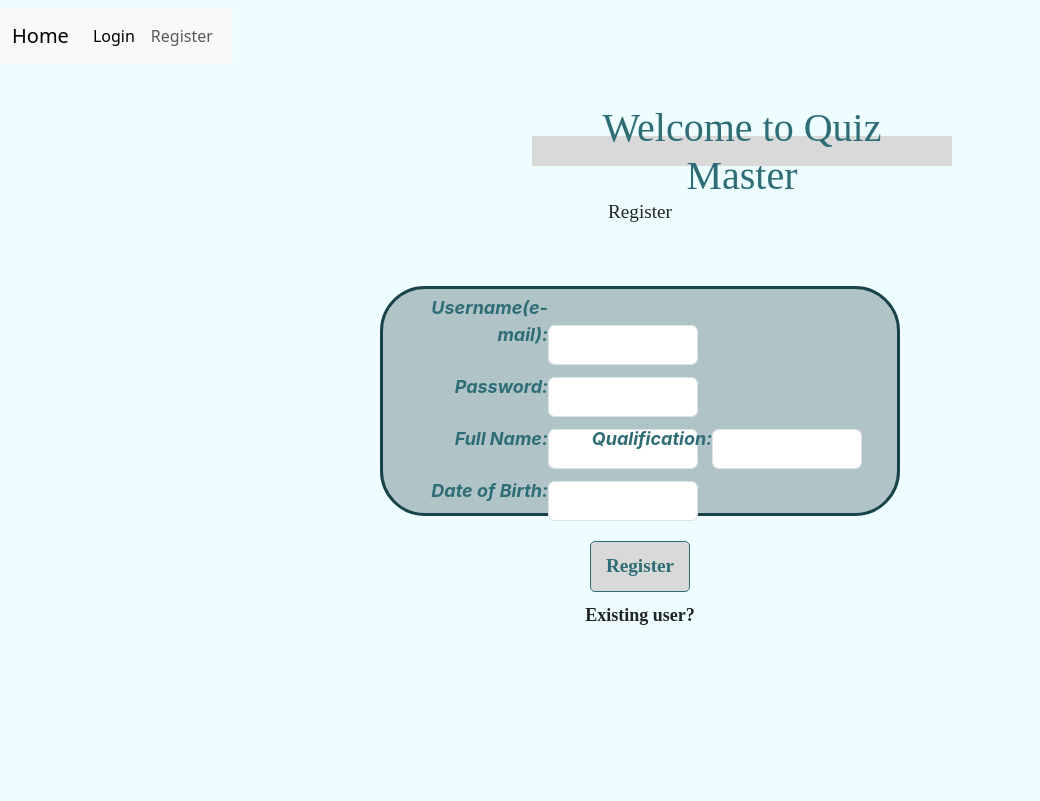
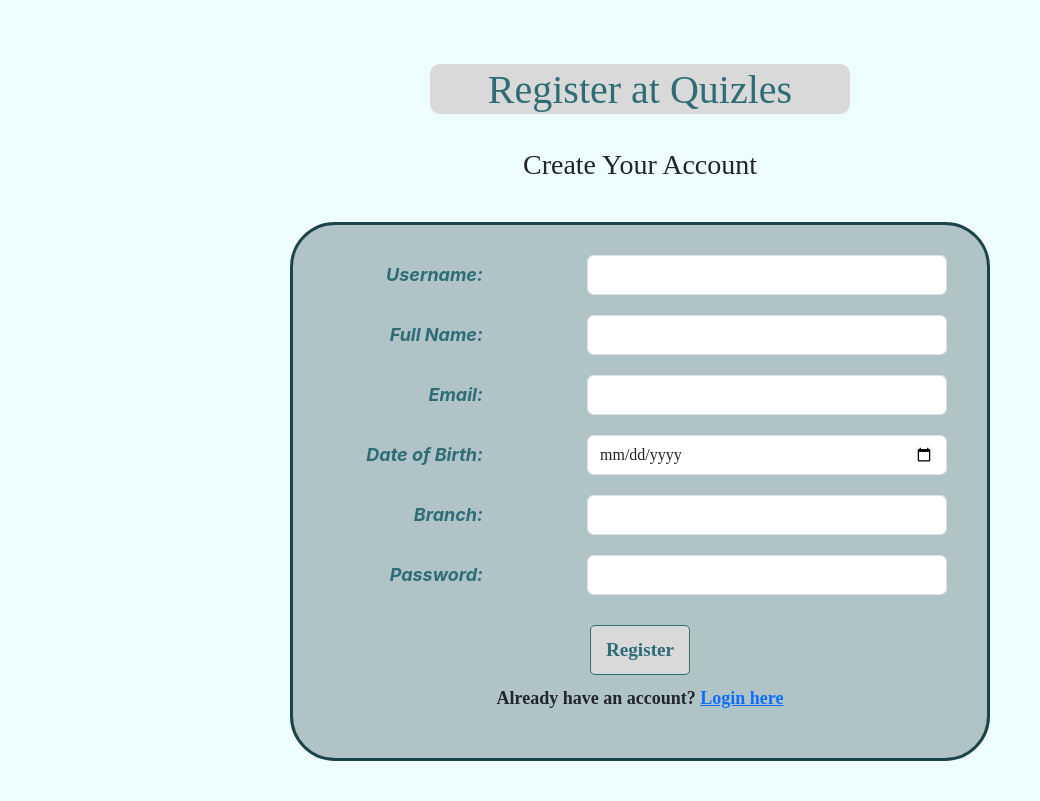
Before and after one commit to Riddhim-r/Quizles, a Flask app: page /register in a window 1280 px wide. Shown: the whole page, without its empty margins (0-1040 px from the left). Before the commit the page ends 625 px from the top, so only its background shows below. Run offline with Flask 3, Linux system fonts and the light colour scheme; lists and menus that the app fills with data are empty.

Commit message:
cleaned up pages

```diff
--- a/app.py
+++ b/app.py
@@ -1,14 +1,40 @@
-from flask import Flask, render_template, request, redirect, url_for, flash
-from config import Config  # Import config settings
-from models import db  # Import only db, not the entire models file
+import os
+from flask import Flask
+from datetime import datetime
+from config import Config
+from models import db, User
 
 app = Flask(__name__)
-app.config.from_object(Config)  # Load configuration from config class
+app.config.from_object(Config)
+db.init_app(app)
 
-db.init_app(app)  # Initialize the database with the app
+def ensure_admin_user():
+    admin = User.query.filter_by(username='admin').first()
+    if not admin:
+        admin_email = os.getenv("ADMIN_EMAIL", "admin@quizles.app")
+        admin_dob_str = os.getenv("ADMIN_DOB", "2000-01-01")
+        admin_dob = datetime.strptime(admin_dob_str, '%Y-%m-%d')
+
+        admin = User(
+            username='admin',
+            name='Admin',
+            email=admin_email,
+            dob=admin_dob,
+            is_admin=True
+        )
+        admin.password = 'admin123'
+        db.session.add(admin)
+        db.session.commit()
+        print("✅ Admin user created.")
+
+# 🔥 Now import routes after app is fully defined (no circular crash)
+from routes import *
 
 if __name__ == "__main__":
     with app.app_context():
-        db.create_all()  # Ensure tables are created before running
-    from routes import *  # Import routes after app is fully initialized.....placed here to avoid circular imports
-    app.run(debug=True)  # Runs on http://127.0.0.1:5000/
+        db.create_all()
+        ensure_admin_user()
+    app.run(debug=True)
+
+from commands import seed_branches
+app.cli.add_command(seed_branches)
--- a/routes.py
+++ b/routes.py
@@ -1,29 +1,70 @@
-from flask import render_template, request, flash, redirect, url_for
+from datetime import datetime
+from flask import render_template, request, flash, redirect, url_for, session
 from app import app
-from models import User
+from models import db, User
 
-@app.route('/')  # Define route directly
+@app.route('/')
 def index():
-    return render_template('index.html')
+    if 'user_id' not in session:
+        return redirect(url_for('login'))
+    return render_template('index.html', user=User.query.get(session['user_id']))
 
-@app.route('/login')  # Define another route for login
+@app.route('/login', methods=['GET', 'POST'])
 def login():
+    if request.method == 'POST':
+        username = request.form['username']
+        password = request.form['password']
+        user = User.query.filter_by(username=username).first()
+        if not user:
+            flash('User not found!', 'error')
+            return redirect(url_for('login'))
+        if not user.check_password(password):
+            flash('Incorrect password!', 'error')
+            return redirect(url_for('login'))
+        session['user_id'] = user.id  # <-- move inside POST block
+        flash('Login successful!', 'success')
+        return redirect(url_for('index'))
     return render_template('login.html')
 
-@app.route('/login', methods=['POST'])  # Define route for login with POST method
-def login_post():
-    username = request.form['username']
-    password = request.form['password']
-    user = User.query.filter_by(username=username).first()
-    if not user:
-        flash('User not found!')
+@app.route('/register', methods=['GET', 'POST'])
+def register():
+    from models import Branch  # Ensure Branch model is accessible
+
+    if request.method == 'POST':
+        username = request.form['username']
+        password = request.form['password']
+        name = request.form['name']
+        email = request.form['email']
+        dob = request.form['dob']
+        branch_id = request.form['branch_id']
+
+        if not username.strip() or not password.strip():
+            flash('Username and Password cannot be empty!', 'error')
+            return redirect(url_for('register'))
+
+        if User.query.filter_by(username=username).first():
+            flash('User already exists!', 'error')
+            return redirect(url_for('register'))
+
+        user = User(
+            username=username,
+            name=name,
+            email=email,
+            dob=datetime.strptime(dob, '%Y-%m-%d'),
+            branch_id=branch_id
+        )
+        user.password = password
+        db.session.add(user)
+        db.session.commit()
+        flash('User registered successfully!', 'success')
         return redirect(url_for('login'))
-    if not user.check_password(password):
-        flash('Incorrect password!')
-        return redirect(url_for('login'))
-    #if the user is found and password is correct
-    return redirect(url_for('index'))
 
-@app.route('/register')  # Define another route for register
-def register():
-    return render_template('register.html')
+    branches = Branch.query.all()
+    return render_template('register.html', branches=branches)
+
+
+
+@app.route('/logout')
+def logout():
+    session.pop('user_id', None) # remove the user_id from the session, effectively logging them out
+    return redirect(url_for('index')) # redirecting them to the home page
--- a/tempCodeRunnerFile.py
+++ /dev/null
@@ -1,2 +0,0 @@
-with app.app_context():
-        db.create_all()
--- a/templates/layout.html
+++ b/templates/layout.html
@@ -4,24 +4,21 @@
     <meta charset="UTF-8">
     <meta name="viewport" content="width=device-width, initial-scale=1.0">
     <title>
-        {% block title %}
-        Quiz app
-        {% endblock %}
+        {% block title %}Quizles{% endblock %}
     </title>
-    <link href="https://cdn.jsdelivr.net/npm/bootstrap@5.3.3/dist/css/bootstrap.min.css" rel="stylesheet" integrity="sha384-QWTKZyjpPEjISv5WaRU9OFeRpok6YctnYmDr5pNlyT2bRjXh0JMhjY6hW+ALEwIH" crossorigin="anonymous">
-    {% block style %}
-        {% endblock %}
-        <script defer src="https://cdn.jsdelivr.net/npm/bootstrap@5.3.3/dist/js/bootstrap.bundle.min.js" integrity="sha384-YvpcrYf0tY3lHB60NNkmXc5s9fDVZLESaAA55NDzOxhy9GkcIdslK1eN7N6jIeHz" crossorigin="anonymous"></script>
+    <link href="https://cdn.jsdelivr.net/npm/bootstrap@5.3.3/dist/css/bootstrap.min.css" rel="stylesheet"
+          integrity="sha384-QWTKZyjpPEjISv5WaRU9OFeRpok6YctnYmDr5pNlyT2bRjXh0JMhjY6hW+ALEwIH"
+          crossorigin="anonymous">
+    {% block style %}{% endblock %}
 </head>
 <body>
-    {% include 'nav-auth.html' %}
     <div class="container">
-    {% block content %}
-        {% endblock %}
+        {% block content %}{% endblock %}
     </div>
 
-        {% block script %}
-        {% endblock %}
-
+    {% block script %}{% endblock %}
+    <script defer src="https://cdn.jsdelivr.net/npm/bootstrap@5.3.3/dist/js/bootstrap.bundle.min.js"
+            integrity="sha384-YvpcrYf0tY3lHB60NNkmXc5s9fDVZLESaAA55NDzOxhy9GkcIdslK1eN7N6jIeHz"
+            crossorigin="anonymous"></script>
 </body>
 </html>
--- a/templates/nav-auth.html
+++ b/templates/nav-auth.html
@@ -1,20 +1,35 @@
 <div class="navbar">
     <nav class="navbar navbar-expand-lg bg-body-tertiary">
       <div class="container-fluid">
-          <a class="navbar-brand" href="#">Home</a>
-          <button class="navbar-toggler" type="button" data-bs-toggle="collapse" data-bs-target="#navbarNav" aria-controls="navbarNav" aria-expanded="false" aria-label="Toggle navigation">
+        <a class="navbar-brand" href="{{ url_for('index') }}">Quizles</a>
+        <button class="navbar-toggler" type="button" data-bs-toggle="collapse" data-bs-target="#navbarNav"
+          aria-controls="navbarNav" aria-expanded="false" aria-label="Toggle navigation">
           <span class="navbar-toggler-icon"></span>
         </button>
+
         <div class="collapse navbar-collapse" id="navbarNav">
           <ul class="navbar-nav">
             <li class="nav-item">
-                <a class="nav-link active" href="{{url_for('login')}}">Login</a>
+              <a class="nav-link {% if request.endpoint == 'login' %}active{% endif %}" href="{{ url_for('login') }}">Login</a>
             </li>
             <li class="nav-item">
-                <a class="nav-link" href="{{url_for('register')}}">Register</a>
+              <a class="nav-link {% if request.endpoint == 'register' %}active{% endif %}" href="{{ url_for('register') }}">Register</a>
             </li>
           </ul>
         </div>
       </div>
     </nav>
   </div>
+
+  <!-- Flash messages block -->
+  <div class="container mt-3">
+    {% with messages = get_flashed_messages(with_categories=true) %}
+      {% if messages %}
+        {% for category, message in messages %}
+          <div class="alert {% if category == 'error' %}alert-danger{% elif category == 'success' %}alert-success{% else %}alert-info{% endif %}" role="alert">
+            {{ message }}
+          </div>
+        {% endfor %}
+      {% endif %}
+    {% endwith %}
+  </div>
--- a/templates/register.html
+++ b/templates/register.html
@@ -1,97 +1,85 @@
 {% extends 'layout.html' %}
 
 {% block title %}
-        Register - Quiz app
-        {% endblock %}
-
-        {% block content %}
-        <div class="box">
-            <h1>Welcome to Quiz Master</h1>
-            </div>
-        <h3>Register</h3>
-        <form method="post" class="mt-5">
-            <div class="register-box">
-            <label for="username" class="form-label">Username(e-mail):
-                <input type="text" name="username" id="username" class="form-control" required/>
-            </label>
-            <br>
-            <label for="password" class="form-label">Password:
-                <input type="text" name="password" id="password" class="form-control" required/>
-            </label>
-            <br>
-            <label for="name" classname="form-label">Full Name:
-                <input type="text" name="name" id="name" class="form-control" required/>
-            </label>
-            <label for="qualification" class="form-label">Qualification:
-                <input type="text" name="qualification" id="qualification" class="form-control" required/>
-            </label>
-            <label for="date of birth" class="form-label">Date of Birth:
-                <input type="date of birth" name="date of birth" id="date of birth" class="form-control" required/>
-            </label>
-            <br>
-        </div>
-        <button class="register-btn">Register</button>
-        <p class="register">Existing user?</p>
-        </form>
+    Register - Quizles
 {% endblock %}
 
 {% block style %}
     <style>
-            form{
+        body {
+            background-color: #EEFDFF;
+            text-align: center;
+            font-family: Inria Sans;
+        }
+
+        .box {
+            background-color: #D9D9D9;
+            padding: 15px;
+            text-align: center;
+            margin-top: 64px;
+            width: 420px;
+            height: 50px;
+            display: flex;
+            justify-content: center;
+            align-items: center;
+            margin-left: auto;
+            margin-right: auto;
+            border-radius: 10px;
+        }
+
+        .register-wrapper {
+            max-width: 700px;
+            margin: 40px auto;
+            background-color: #B0C4C7;
+            padding: 30px 40px;
+            border-radius: 45px;
+            border: 3px solid #1B444A;
             display: flex;
             flex-direction: column;
             align-items: center;
+        }
 
-            }
-            body{
-                background-color: #EEFDFF;
-            }
-            h1{
-                justify-content: center;
-                margin-top: 10px;
+        h1 {
             color: #2E6D76;
             font-family: Timmana;
+            margin-top: 10px;
         }
-            h3{
-                text-align: center;
+
+        h3 {
             margin-top: 34px;
             font-family: Inria Sans;
-                font-size: larger;
-            }
-            .register-box{
-                background-color: #B0C4C7;
-                padding: 15px;
-                border-radius: 45px;
-                border: 3px solid #1B444A;
-                text-align: center;
-                margin: 15px 0;
-                text-align: left;
-                width: 520px;
-                height: 230px;
-
-            }
-            .form-group {
-                display: flex;
-                justify-content: space-between;
-                margin-bottom: 10px;
         }
 
-            .form-group label {
+        .form-group {
+            margin-bottom: 20px;
+            display: flex;
+            width: 100%;
+            align-items: center;
+            justify-content: space-between;
+        }
+
+        label {
+            width: 150px;
+            text-align: right;
+            margin-right: 10px;
+            font-style: italic;
             font-weight: bold;
-                width: 40%;
-                text-align: left;
+            font-size: large;
+            font-family: Inter;
+            color: #2E6D76;
         }
-            input {
-                width: 360px;
+
+        input, select {
+            flex-grow: 1;
+            width: 100%;
+            max-width: 360px;
             height: 40px;
-                padding: 2px;
-                margin-left: 150px;
-                margin-top: -23px;
-                margin-bottom: 10px;
+            padding: 10px;
             border-radius: 10px;
             border: 2.5px solid #2E6D76;
         }
-            .register-btn{
+
+        .register-btn {
             background-color: #D9D9D9;
             font-family: Inria Sans;
             color: #2E6D76;
@@ -101,42 +89,61 @@
             border: none;
             border-radius: 5px;
             cursor: pointer;
-                display: block;
-                margin: 10px auto;
+            margin-top: 10px;
             border: 1.5px solid #2E6D76;
         }
-            .box {
-                background-color: #D9D9D9;
-                padding: 15px;
-                text-align: center;
-                margin-top: 64px;
-                width: 420px;
-                height: 30px;
-                display: flex;
-                justify-content: center;
-                align-items: center;
-                margin-left: 450px;
-            }
-            label {
-                width: 150px; /* Adjust width as needed */
-                text-align: right;
-                margin-right: 10px; /* Space between label and input */
-                font-style: italic;
-                font-weight: bold;
+
+        .login {
             font-size: large;
-                font-family: Inter;
-                color: #2E6D76;
-                margin-top: -10px;
-            }
-            .register {
-                font-size: 14px;
             font-family: Inria Sans;
             font-weight: bold;
-                cursor: pointer;
-                font-size: large;
-
+            margin-top: 10px;
         }
-
-
     </style>
 {% endblock %}
+
+{% block content %}
+    <div class="box">
+        <h1>Register at Quizles</h1>
+    </div>
+    <h3>Create Your Account</h3>
+
+    <div class="register-wrapper">
+        <form method="POST" style="width: 100%;">
+            <div class="form-group">
+                <label for="username">Username:</label>
+                <input type="text" id="username" name="username" class="form-control" required />
+            </div>
+            <div class="form-group">
+                <label for="name">Full Name:</label>
+                <input type="text" id="name" name="name" class="form-control" required />
+            </div>
+            <div class="form-group">
+                <label for="email">Email:</label>
+                <input type="email" id="email" name="email" class="form-control" required />
+            </div>
+            <div class="form-group">
+                <label for="dob">Date of Birth:</label>
+                <input type="date" id="dob" name="dob" class="form-control" required />
+            </div>
+            <div class="form-group">
+                <label for="branch_id">Branch:</label>
+                <select id="branch_id" name="branch_id" class="form-control" required>
+                    {% for branch in branches %}
+                    <option value="1">Electronics and Telecommunication</option>
+                    <option value="2">Information Technology</option>
+                    <option value="3">Data Science</option>
+                    {% endfor %}
+                </select>
+            </div>
+            <div class="form-group">
+                <label for="password">Password:</label>
+                <input type="password" id="password" name="password" class="form-control" required />
+            </div>
+            <button class="register-btn">Register</button>
+        </form>
+        <p class="login">
+            Already have an account? <a href="{{ url_for('login') }}">Login here</a>
+        </p>
+    </div>
+{% endblock %}
```
Also changed, not shown: commands.py (added, +20 -0 lines), models.py (+75 -28 lines), templates/index.html (+5 -13 lines), templates/login.html (+51 -68 lines), instance/db.sqlite3 (deleted), 1 other file. Lines whose indentation alone changed are shown as unchanged.
